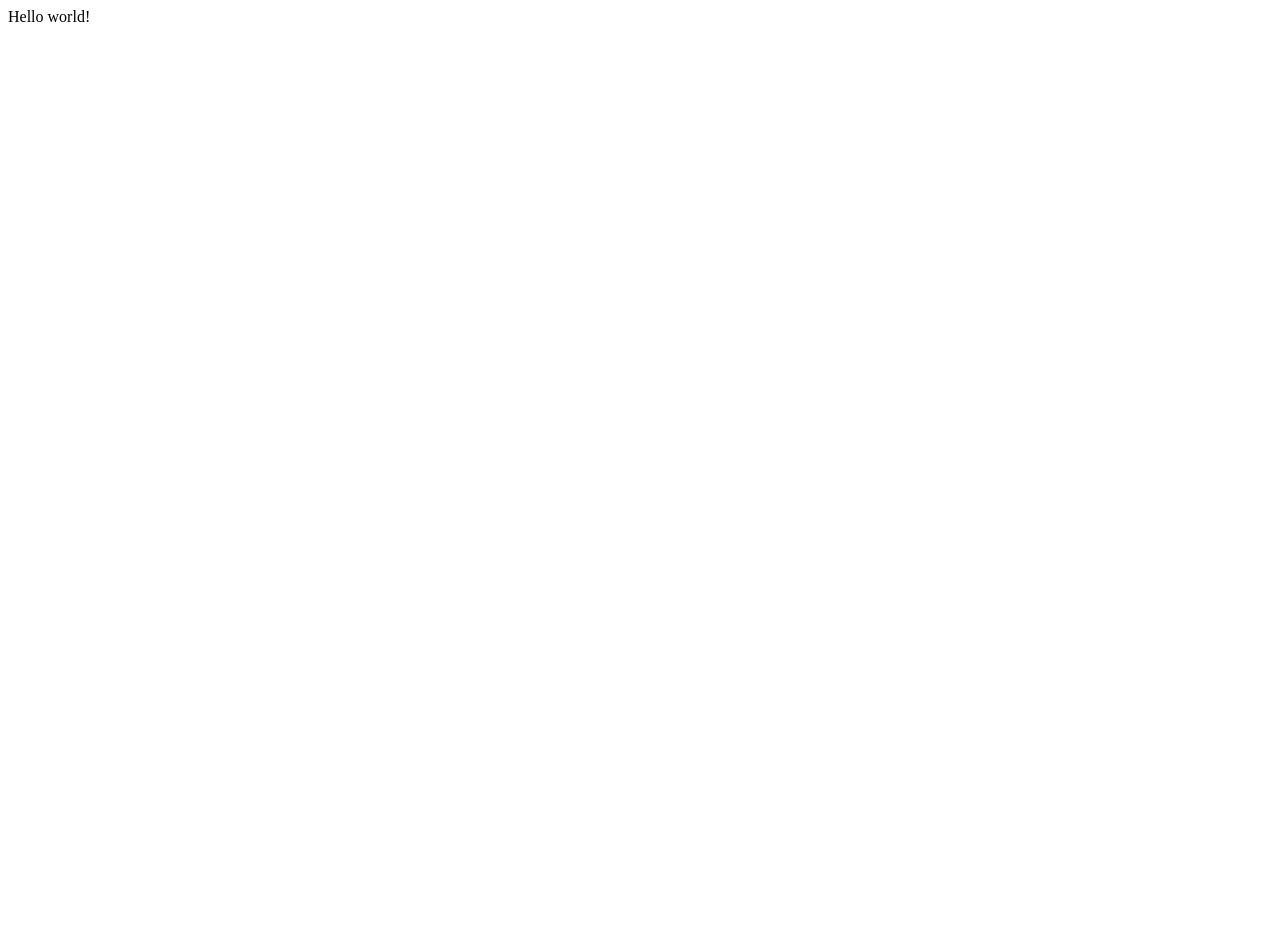
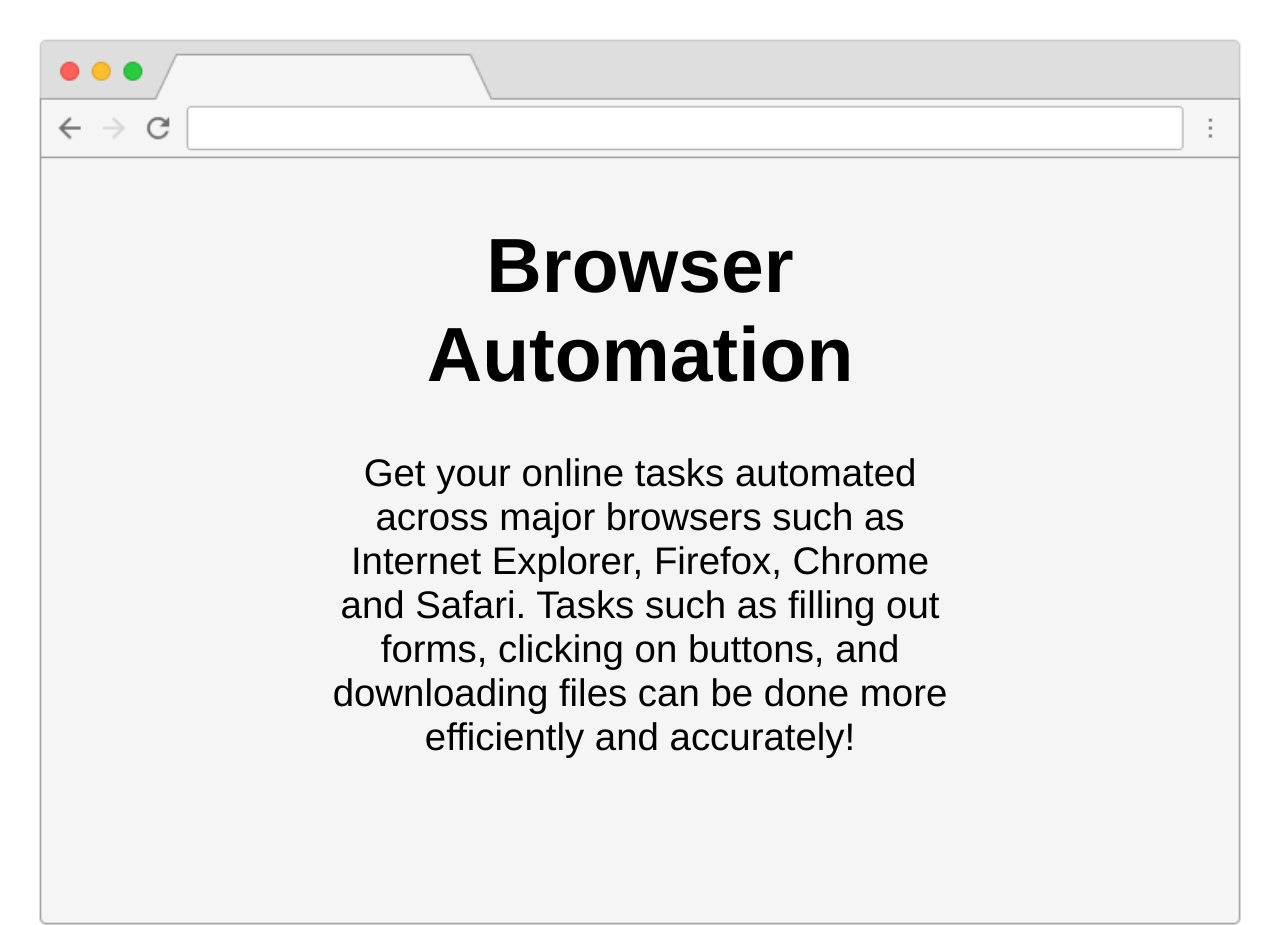
Before and after one commit to markchen8717/PersonalWebsite, a Gatsby site: page / in a window 1280 px wide. Shown: the top 925 px of the page. Before the commit the page ends 800 px from the top, so only its background shows below. Built offline with nearby package versions, Linux system fonts and the light colour scheme; Gatsby itself is replaced by a stand-in of ours.

Commit message:
Work in progress

```diff
--- /dev/null
+++ b/gatsby-browser.js
@@ -0,0 +1 @@
+import "./src/styles/global.css"
--- /dev/null
+++ b/src/components/container.js
@@ -0,0 +1,14 @@
+import React from 'react'
+import Styles from "../styles/container.module.css"
+
+
+export default function Container(props) {
+    return (
+        <div className={Styles.container} style = {props.backgroundColor}>
+            <img className={Styles.background} src={props.background} />
+            <div className={Styles.children} style={props.style}>
+                {props.children}
+            </div>
+        </div>
+    );
+};
--- /dev/null
+++ b/src/components/footer.js
@@ -0,0 +1,10 @@
+import React from 'react'
+import { Link } from "gatsby"
+
+export default function Footer() {
+    return (
+        <div>
+            <Link to="/contact/">Contact Us</Link>
+        </div>
+    );
+};
--- a/src/pages/index.js
+++ b/src/pages/index.js
@@ -1,3 +1,34 @@
 import React from "react"
+import Footer from "../components/footer"
+import Container from "../components/container"
+import browser_automation_image from "../images/browser.png"
+import data_extraction_image from "../images/data_extraction.jpeg"
+import background_image from "../images/background.png"
 
-export default () => <div>Hello world!</div>
+export default function Index() {
+    return (
+        <div>
+            <Container background={browser_automation_image} >
+                <div>
+                    <h1>Browser Automation</h1>
+                    <p>
+                        Get your online tasks automated across major browsers such as Internet Explorer, Firefox, Chrome and Safari.
+                        Tasks such as filling out forms, clicking on buttons, and downloading files can be done more efficiently and accurately!
+                    </p>
+                </div>
+            </Container>
+            <Container background={background_image} style={{ height: "80%", width: "90%"}}>
+                <div style={{ maxWidth: "45%" }}>
+                    <img src={data_extraction_image} style={{ width: "100%", height: "100%", objectFit: "contain" }} />
+                </div>
+                <div style={{maxWidth: "50%", textAlign: "left", fontSize: "85%", marginTop:"auto",marginBottom:"auto"}}>
+                    <h1>Data Extraction</h1>
+                    <p>
+                        Save the time and effort that you spent on manually migrating data from one repository to another for more meaningfull tasks.
+                        Custom processing filters can be easily applied through automation to complete much more complex tasks for less.
+                    </p>
+                </div>
+            </Container>
+        </div >
+    );
+};
--- /dev/null
+++ b/src/styles/container.module.css
@@ -0,0 +1,22 @@
+.container {
+    position: relative;
+    text-align: center;
+    color: black;
+    /* background-color: blueviolet; */
+}
+.background{
+    width: 100%;
+    /* background-color: rgb(150, 185, 93); */
+}
+.children {
+    /* background-color: salmon; */
+    display: flex;
+    flex-direction: row;
+    justify-content: space-between;
+    position: absolute;
+    top: 50%;
+    left:50%;
+    transform: translate(-50%, -50%);
+    font-size: 3vw;
+    font-family:  Helvetica;
+}
--- /dev/null
+++ b/src/styles/global.css
@@ -0,0 +1,3 @@
+html {
+    background-color:white;
+}
```
Also changed, not shown: src/pages/contact.js (added, +8 -0 lines), src/images/background.png (added), src/images/browser.png (added), src/images/data_extraction.jpeg (added), 1 other file.
